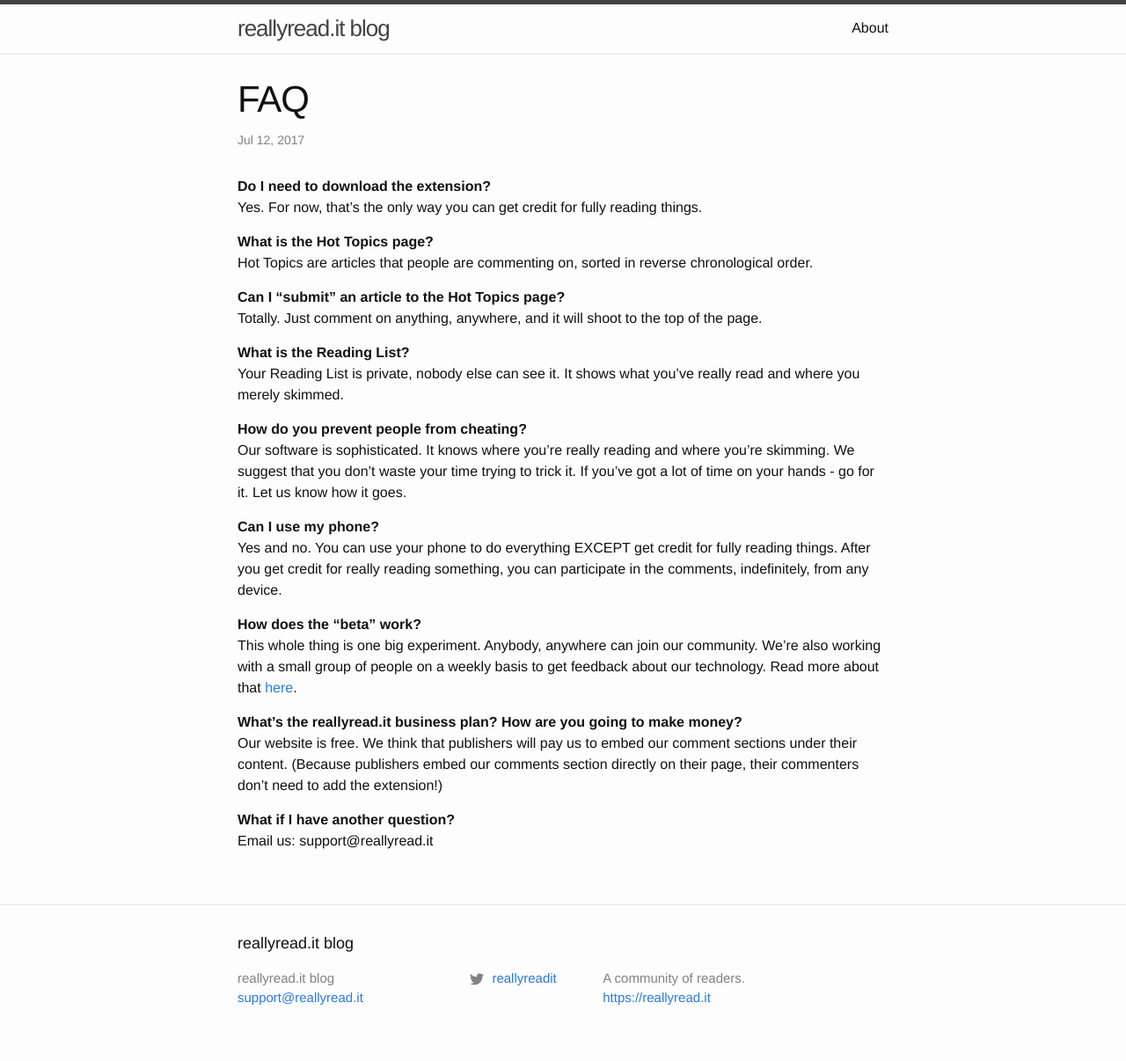
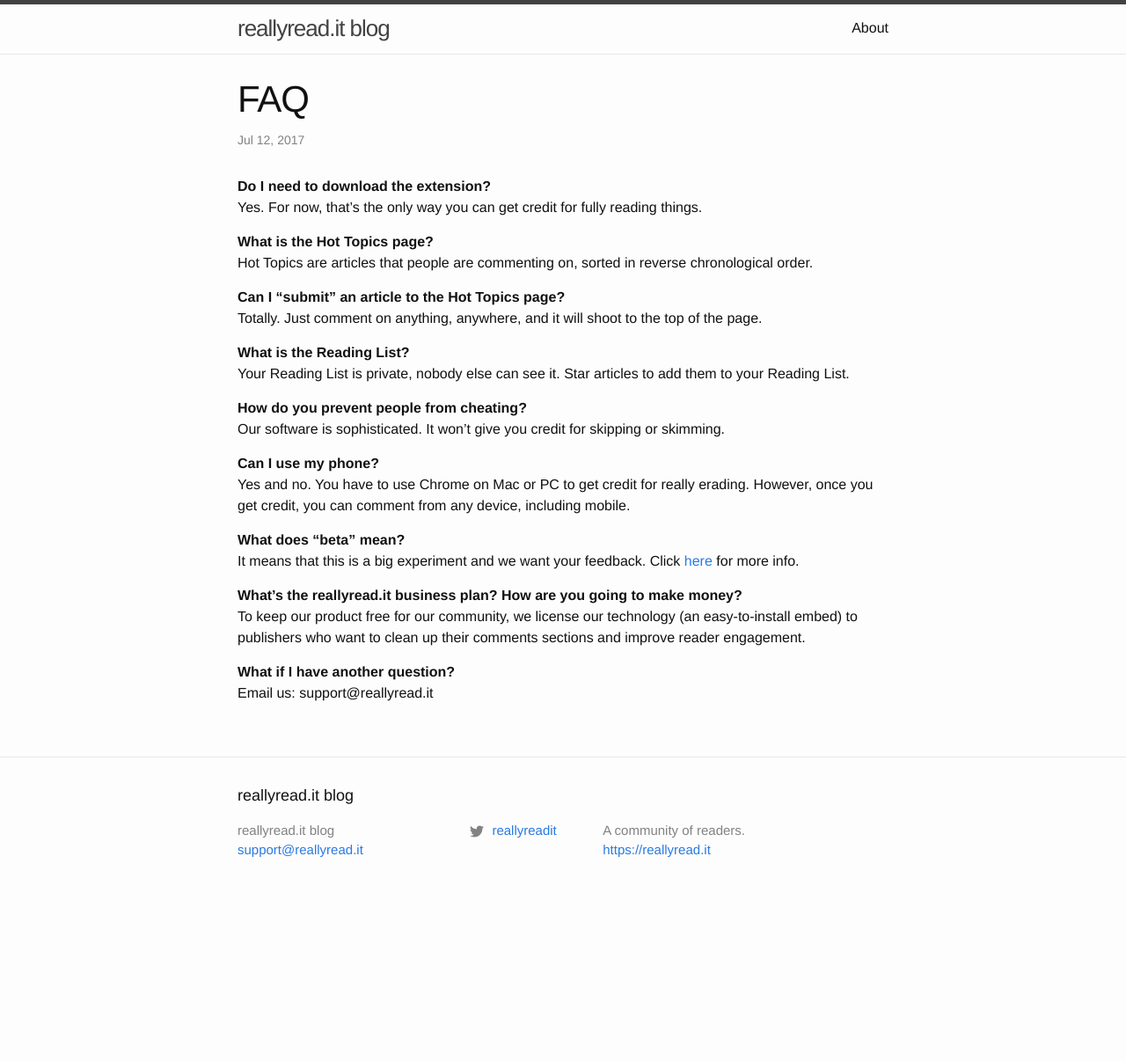
Before and after one commit to reallyreadit/blog, a Jekyll site: the page built from _posts/2017-07-13-FAQ.markdown, in a window 1280 px wide. Shown: the whole page at 88% size. Built offline with Jekyll 4.4.1, drawn with Linux system fonts in a browser that asks for light colours; after the commit the page ends 1038 px from its top, so only the background shows below that.

Commit message:
stars announcement and faq update

```diff
--- a/_posts/2017-07-13-FAQ.markdown
+++ b/_posts/2017-07-13-FAQ.markdown
@@ -14,19 +14,20 @@ Hot Topics are articles that people are commenting on, sorted in reverse chronol
 Totally. Just comment on anything, anywhere, and it will shoot to the top of the page.
 
 <b>What is the Reading List?</b><br>
-Your Reading List is private, nobody else can see it. It shows what you've really read and where you merely skimmed.
+Your Reading List is private, nobody else can see it. Star articles to add them to your Reading List.
 
 <b>How do you prevent people from cheating?</b><br>
-Our software is sophisticated. It knows where you're really reading and where you're skimming. We suggest that you don't waste your time trying to trick it. If you've got a lot of time on your hands - go for it. Let us know how it goes.
+Our software is sophisticated. It won't give you credit for skipping or skimming.
 
 <b>Can I use my phone?</b><br>
-Yes and no. You can use your phone to do everything EXCEPT get credit for fully reading things. After you get credit for really reading something, you can participate in the comments, indefinitely, from any device.
+Yes and no. You have to use Chrome on Mac or PC to get credit for really erading. However, once you get credit, you can comment from any device, including mobile.
 
-<b>How does the "beta" work?</b><br>
-This whole thing is one big experiment. Anybody, anywhere can join our community. We're also working with a small group of people on a weekly basis to get feedback about our technology. Read more about that [here](http://blog.reallyread.it/jekyll/update/2017/07/06/beta-testers.html).
+
+<b>What does "beta" mean?</b><br>
+It means that this is a big experiment and we want your feedback. Click [here](http://blog.reallyread.it/jekyll/update/2017/07/06/beta-testers.html) for more info.
 
 <b>What's the reallyread.it business plan? How are you going to make money?</b><br>
-Our website is free. We think that publishers will pay us to embed our comment sections under their content. (Because publishers embed our comments section directly on their page, their commenters don't need to add the extension!)
+To keep our product free for our community, we license our technology (an easy-to-install embed) to publishers who want to clean up their comments sections and improve reader engagement.
 
 <b>What if I have another question?</b><br>
 Email us: support@reallyread.it
```
Also changed, not shown: _posts/2017-07-30-stars.markdown (added, +15 -0 lines).
